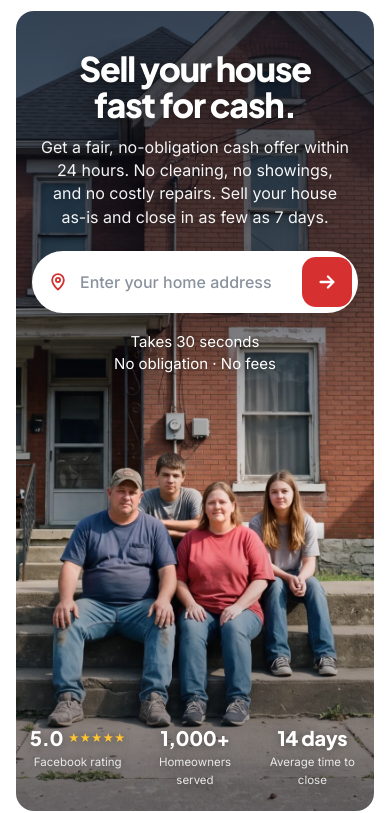
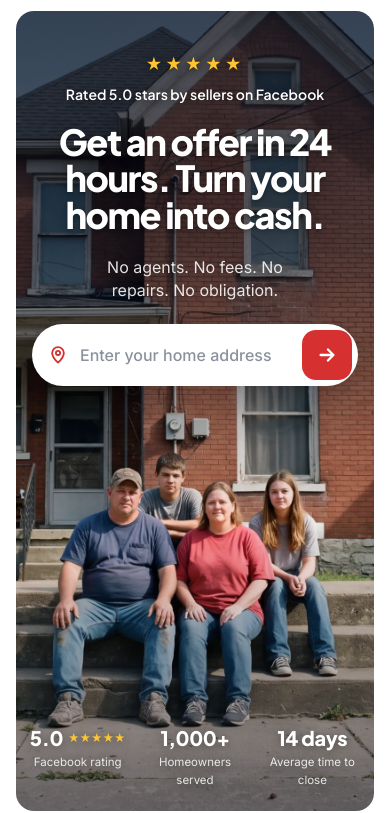
Before and after one commit to pete0723/Bingo-Home-Buyers, a plain HTML site: page cash-offer.html in a window 390 px wide. Shown: the part 57-870 px from the top of the page. Drawn offline with Linux system fonts and the light colour scheme.

Commit message:
Cash offer page: new hero (rating line, two-line headline, short subhead)
Co-Authored-By: Claude Opus 5.5 <noreply@anthropic.com>
Claude-Session: https://claude.ai/code/session_01WLkXepiSknKQbNw5FqbbBR

```diff
--- a/cash-offer.html
+++ b/cash-offer.html
@@ -247,6 +247,21 @@
     .faq-list summary { font-size: 16px; padding: 18px 2px; }
   }
 
+
+  /* ---------- Cash Offer hero ---------- */
+  .hero-rating { margin: 0 0 18px; font-family: var(--font-head); font-weight: 600; font-size: clamp(15px, 1.4vw, 19px); color: #fff; text-shadow: 0 1px 8px rgba(0,0,0,.45); display: flex; align-items: center; justify-content: center; gap: 10px; flex-wrap: wrap; }
+  .hero-rating .stars { color: #ffc531; letter-spacing: 3px; font-size: 1.15em; }
+  .hero h1.h1-offer { font-size: clamp(38px, 5.6vw, 78px); line-height: 1.02; letter-spacing: -0.04em; max-width: 1200px; margin-bottom: 22px; }
+  .hero h1.h1-offer span { display: block; }
+  .hero p.sub-offer { font-size: clamp(17px, 1.9vw, 26px); font-weight: 400; color: rgba(255,255,255,.88); max-width: none; margin-bottom: 34px; }
+  @media (min-width: 1000px) { .hero .hero-inner { padding-top: 80px; } }
+  @media (max-width: 600px) {
+    .hero h1.h1-offer { font-size: 36px; }
+    .hero h1.h1-offer span { display: inline; }
+    .hero p.sub-offer { font-size: 16px; }
+    .hero-rating { font-size: 14px; gap: 6px; }
+  }
+
   /* ---------- Footer ---------- */
   .site-footer { background: #0a0f1a; color: rgba(255,255,255,.7); text-align: center; }
   .site-footer .wrap { padding-block: 48px 40px; display: flex; flex-direction: column; align-items: center; gap: 10px; }
@@ -322,8 +337,9 @@
     <div class="wrap">
       <section class="hero" aria-label="Get your cash offer">
         <div class="hero-inner">
-          <h1>Sell your house fast for cash.</h1>
-          <p class="sub">Get a fair, no-obligation cash offer within 24 hours. No cleaning, no showings, and no costly repairs. Sell your house as-is and close in as few as 7 days.</p>
+          <p class="hero-rating"><span class="stars" aria-hidden="true">★★★★★</span> Rated 5.0 stars by sellers on Facebook</p>
+          <h1 class="h1-offer"><span>Get an offer in 24 hours.</span> <span>Turn your home into cash.</span></h1>
+          <p class="sub sub-offer">No agents. No fees. No repairs. No obligation.</p>
           <form id="lead-form">
           <!-- ══ STEP 1 — address first (minimal friction) ══ -->
           <div class="form-step" data-step="1">
@@ -335,7 +351,7 @@
                        role="combobox" aria-autocomplete="list" aria-controls="address-suggestions" aria-expanded="false">
                 <ul id="address-suggestions" class="address-suggestions" role="listbox" aria-label="Address suggestions" hidden></ul>
               </div>
-              <button type="button" id="step1-next" class="btn" aria-label="Get my cash offer"><span class="btn-label">Get My Cash Offer</span>
+              <button type="button" id="step1-next" class="btn" aria-label="Get my offer"><span class="btn-label">Get my offer</span>
                 <svg width="16" height="16" viewBox="0 0 24 24" fill="none" stroke="currentColor" stroke-width="2.5" stroke-linecap="round" stroke-linejoin="round" aria-hidden="true"><path d="M5 12h14M13 6l6 6-6 6"/></svg>
               </button>
             </div>
@@ -352,7 +368,6 @@
             <input type="hidden" name="utm_content">
             <input type="hidden" name="fbclid">
             <p id="address-hint" class="form-hint" hidden></p>
-            <p class="form-note">Takes 30 seconds<span class="sep"> · </span> No obligation · No fees</p>
           </div>
 
 
```
